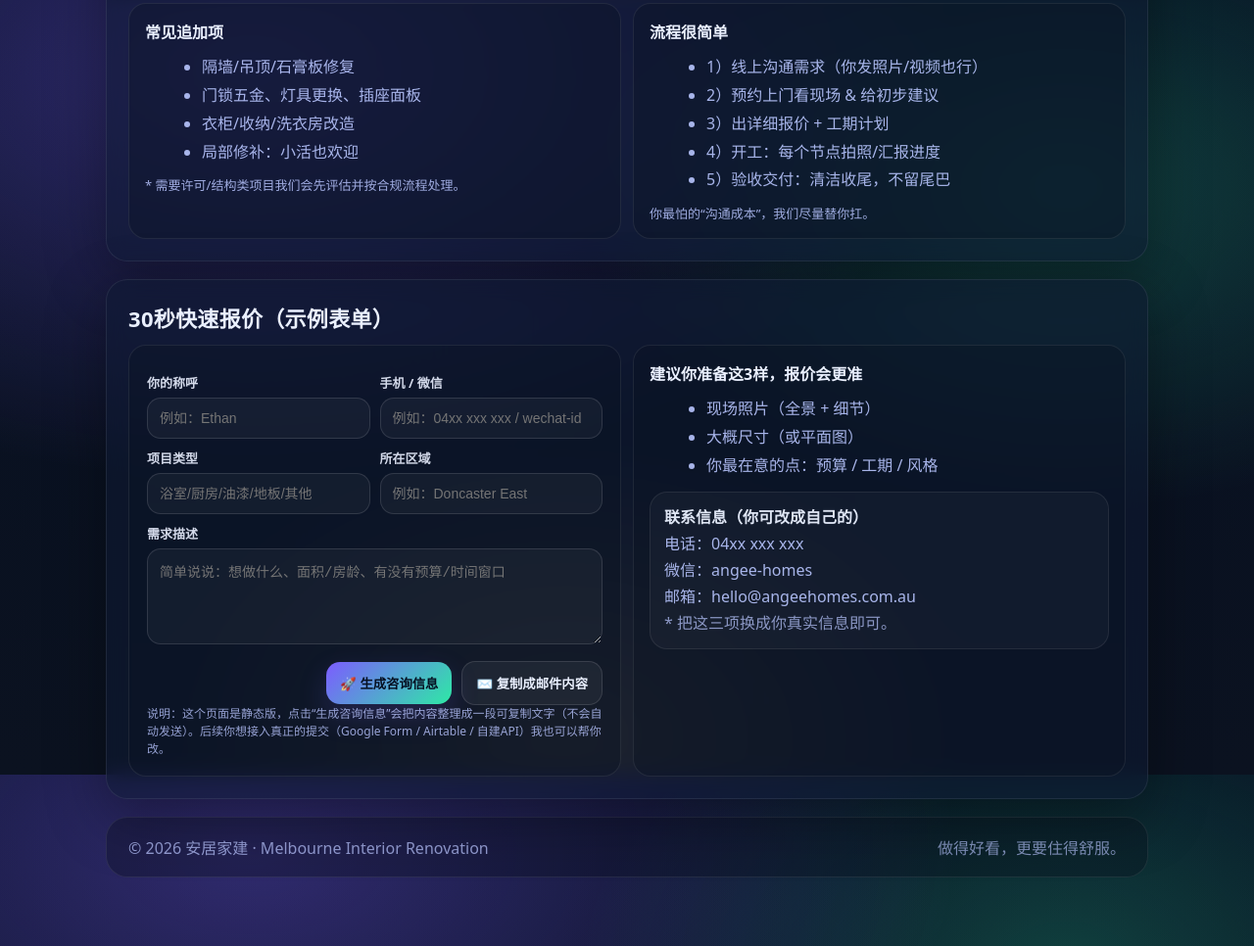
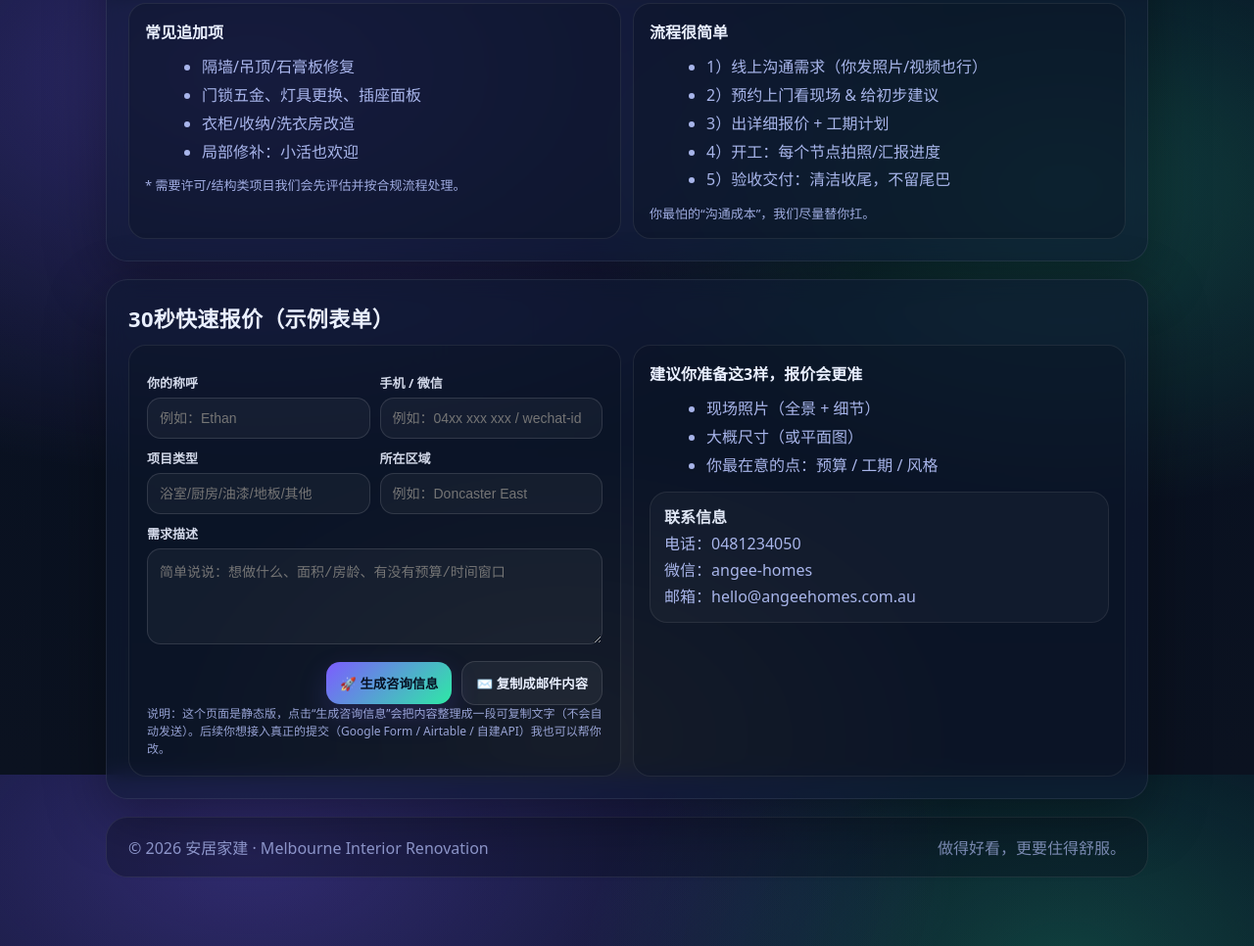
Before and after one commit to Xingyuj/angeehomes, a plain HTML site: page docs/index.html in a window 1280 px wide. Shown: the part 809-1775 px from the top of the page at 98% size. Drawn offline with Linux system fonts and the light colour scheme.

Commit message:
chore: update contact info

```diff
--- a/docs/index.html
+++ b/docs/index.html
@@ -599,11 +599,10 @@
           </ul>
 
           <div style="margin-top:12px;padding:12px 14px;border-radius:18px;border:1px solid rgba(255,255,255,.08);background:rgba(255,255,255,.03);color:rgba(185,198,255,.9);line-height:1.7">
-            <b style="color:rgba(234,240,255,.95)" data-i18n="contact_title">联系信息（你可改成自己的）</b><br/>
-            <span data-i18n="contact_phone_lbl">电话：</span><span id="phone">04xx xxx xxx</span><br/>
+            <b style="color:rgba(234,240,255,.95)" data-i18n="contact_title">联系信息</b><br/>
+            <span data-i18n="contact_phone_lbl">电话：</span><span id="phone">0481234050</span><br/>
             <span data-i18n="contact_wechat_lbl">微信：</span><span id="wechat">angee-homes</span><br/>
             <span data-i18n="contact_email_lbl">邮箱：</span><span id="email">hello@angeehomes.com.au</span><br/>
-            <span style="opacity:.8" data-i18n="contact_note">* 把这三项换成你真实信息即可。</span>
           </div>
         </div>
       </div>
@@ -713,11 +712,10 @@
         prep_2: "大概尺寸（或平面图）",
         prep_3: "你最在意的点：预算 / 工期 / 风格",
 
-        contact_title: "联系信息（你可改成自己的）",
+        contact_title: "联系信息",
         contact_phone_lbl: "电话：",
         contact_wechat_lbl: "微信：",
         contact_email_lbl: "邮箱：",
-        contact_note: "* 把这三项换成你真实信息即可。",
 
         footer_left: "安居家建 · Melbourne Interior Renovation",
         footer_right: "做得好看，更要住得舒服。",
@@ -823,10 +821,10 @@
         prep_3: "Your priority: budget / timeline / style",
 
         contact_title: "Contact",
-        contact_phone_lbl: "Phone: 0481234050",
+        contact_phone_lbl: "Phone: ",
         contact_wechat_lbl: "WeChat: ",
-        contact_email_lbl: "Email: endorathas@gmail.com",
-        contact_note: "*",
+        contact_email_lbl: "Email: ",
+        contact_note: "* Replace these with your real contact details.",
 
         footer_left: "Angee Homes · Melbourne Interior Renovation",
         footer_right: "Looks great — lives even better.",
```
